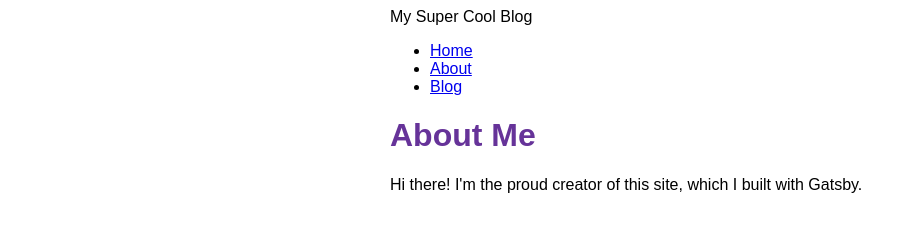
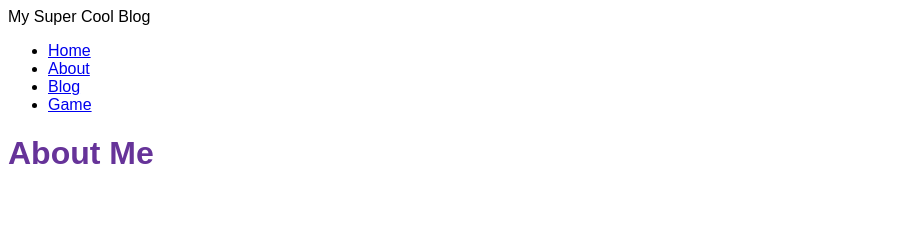
Before and after one commit to RokurKvilt/my-first-gatsby-site, a Gatsby site: page /about in a window 1280 px wide. Shown: the whole page, without its empty margins (0-915 px from the left). Built offline with nearby package versions, Linux system fonts and the light colour scheme; Gatsby itself is replaced by a stand-in of ours.

Commit message:
modified:   src/components/layout.js 	modified:   src/components/layout.module.css 	modified:   src/pages/about.js 	new file:   src/pages/game.js

```diff
--- a/src/components/layout.js
+++ b/src/components/layout.js
@@ -39,6 +39,11 @@ const Layout = ({ pageTitle, children }) => {
               Blog
             </Link>
           </li>
+          <li className={navLinkItem}>
+            <Link to="/game" className={navLinkText}>
+              Game
+            </Link>
+          </li>
         </ul>
       </nav>
       <main>
--- a/src/components/layout.module.css
+++ b/src/components/layout.module.css
@@ -1,5 +1,4 @@
 .container {
-    margin: auto;
     max-width: 500px;
     font-family: sans-serif;
   }
--- a/src/pages/about.js
+++ b/src/pages/about.js
@@ -4,9 +4,9 @@ import Seo from '../components/seo'
 
 const AboutPage = () => {
   return (
-    <Layout pageTitle="About Me">
-      <p>Hi there! I'm the proud creator of this site, which I built with Gatsby.</p>
-    </Layout>
+  <Layout pageTitle="About Me">
+
+</Layout>
   )
 }
 
```
Also changed, not shown: src/pages/game.js (added, +15 -0 lines).
